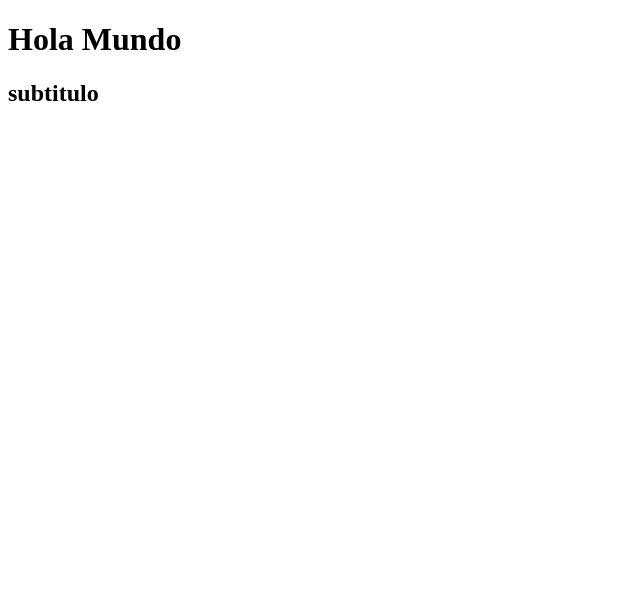
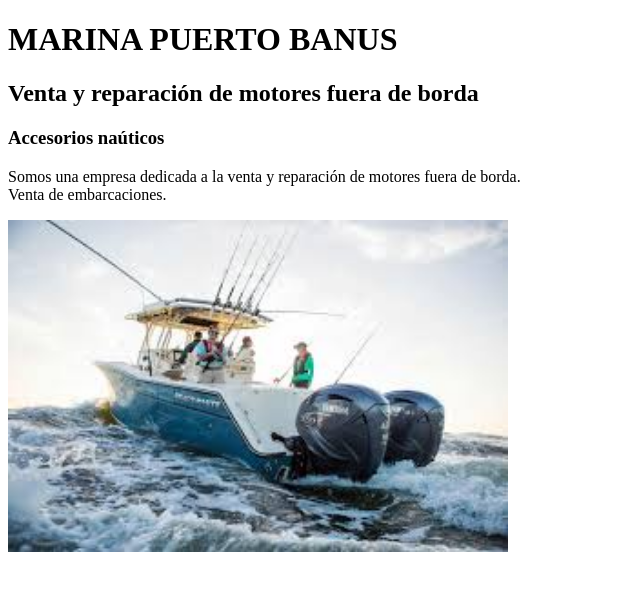
Before and after one commit to MLORE26/semana1, a plain HTML site: page index.html in a window 1280 px wide. Shown: the whole page, without its empty margins (0-640 px from the left). Drawn offline with Linux system fonts and the light colour scheme.

Commit message:
semana1 modificada

```diff
--- a/index.html
+++ b/index.html
@@ -4,10 +4,16 @@
     <meta charset="UTF-8">
     <meta http-equiv="X-UA-Compatible" content="IE=edge">
     <meta name="viewport" content="width=device-width, initial-scale=1.0">
-    <title>Mi Documento html </title>
+    <title>Mi primera web html </title>
 </head>
 <body>
-    <h1> Hola Mundo </h1>
-    <h2> subtitulo </h2>
-</body>
+    <h1>MARINA PUERTO BANUS</h1>
+    <h2>Venta y reparación de motores fuera de borda</h2>
+    <h3>Accesorios naúticos</h3>
+        <p>Somos una empresa dedicada a la venta y reparación de motores fuera
+        de borda.<br>Venta de embarcaciones.
+        </p>
+
+        <img src="FOTO CURSO 1.jpg" alt="yate en navegación" width="500px">
+ </body>
 </html>
```
Also changed, not shown: FOTO CURSO 1.jpg (added).
